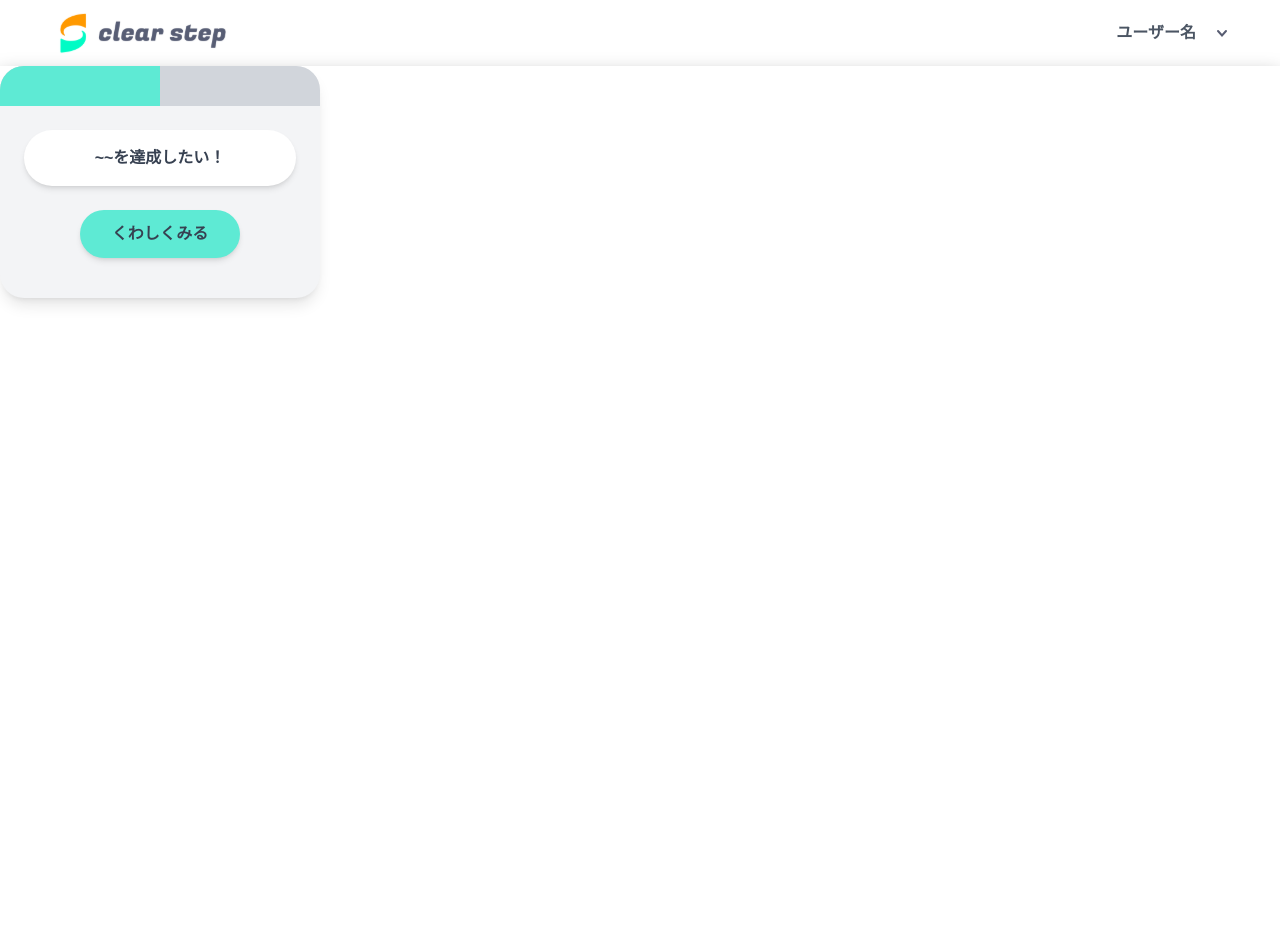
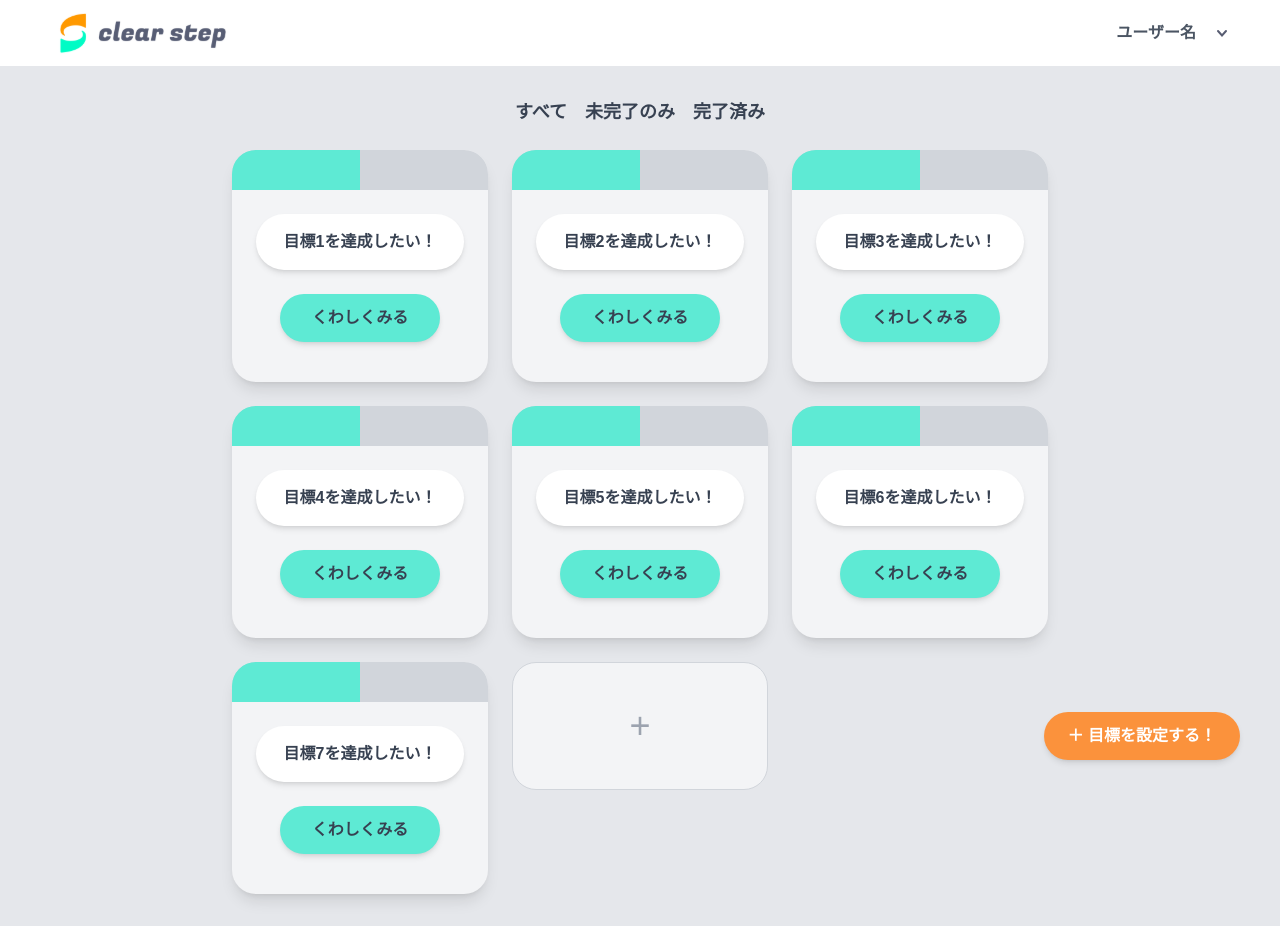
Before and after one commit to Kenjiro56/KansaHackathon-teamB, a Next.js app in the folder frontend/: page /home in a window 1280 px wide. Before the commit the page ends 866 px from the top, so only its background shows below. Built offline with nearby package versions, Linux system fonts and the light colour scheme.

Commit message:
style: :lipstick: home画面のobjCardたちを準備した

```diff
--- a/frontend/src/app/home/components/card.tsx
+++ b/frontend/src/app/home/components/card.tsx
@@ -1,17 +1,19 @@
 import React from 'react'
 
-const card = () => {
+type CardProps = {
+  title: string;
+};
+
+const Card: React.FC<CardProps> = ({ title }) => {
   return (
-    <div className="w-80 p-6 bg-gray-100 rounded-3xl shadow-lg relative">
-      {/* トップバー */}
+    <div className="w-64 p-6 bg-gray-100 rounded-3xl shadow-lg relative">
       <div className="absolute top-0 left-0 w-full h-10 bg-gray-300 rounded-t-3xl flex">
         <div className="h-full w-1/2 bg-teal-300 rounded-tl-3xl"></div>
       </div>
 
-      {/* メインコンテンツ */}
       <div className="mt-10 mb-4 flex flex-col items-center">
         <div className="bg-white rounded-full py-4 px-6 mb-6 shadow-md w-full text-center">
-          <p className="text-gray-700 font-semibold">~~を達成したい！</p>
+          <p className="text-gray-700 font-semibold">{title}</p>
         </div>
 
         <button className="bg-teal-300 text-gray-700 font-semibold rounded-full py-3 px-8 shadow-md">
@@ -22,4 +24,4 @@ const card = () => {
   )
 }
 
-export default card
+export default Card
--- a/frontend/src/app/home/page.tsx
+++ b/frontend/src/app/home/page.tsx
@@ -2,9 +2,41 @@ import React from 'react'
 import ObjCard from '@/app/home/components/card'
 
 const page = () => {
+  const cardData = [
+    { id: 1, title: '目標1を達成したい！' },
+    { id: 2, title: '目標2を達成したい！' },
+    { id: 3, title: '目標3を達成したい！' },
+    { id: 4, title: '目標4を達成したい！' },
+    { id: 5, title: '目標5を達成したい！' },
+    { id: 6, title: '目標6を達成したい！' },
+    { id: 7, title: '目標7を達成したい！' },
+    // { id: 8, title: '目標8を達成したい！' },
+  ];
+
   return (
-    <div className='shadow-bottom bg-white min-h-screen h-screen'>
-      <ObjCard />
+    <div className="min-h-screen bg-gray-200 flex flex-col items-center py-8">
+      {/* タイトルとフィルタ */}
+      <div className="text-center mb-6">
+        <h1 className="text-lg font-semibold text-gray-700">すべて　未完了のみ　完了済み</h1>
+      </div>
+
+      {/* カードを並べるグリッド */}
+      <div className="grid grid-cols-3 gap-6 max-w-5xl">
+        {cardData.map((card) => (
+          <ObjCard key={card.id} title={card.title} />
+        ))}
+        {/* 新しい目標を追加するためのボタン */}
+        <div className="flex justify-center items-center bg-gray-100 rounded-3xl h-32 w-64 border border-gray-300">
+          <span className="text-4xl text-gray-400">+</span>
+        </div>
+      </div>
+
+      {/* 目標を設定するボタン */}
+      <div className="fixed bottom-10 right-10">
+        <button className="bg-orange-400 text-white font-semibold py-3 px-6 rounded-full shadow-md">
+          ＋ 目標を設定する！
+        </button>
+      </div>
     </div>
   )
 }
```
